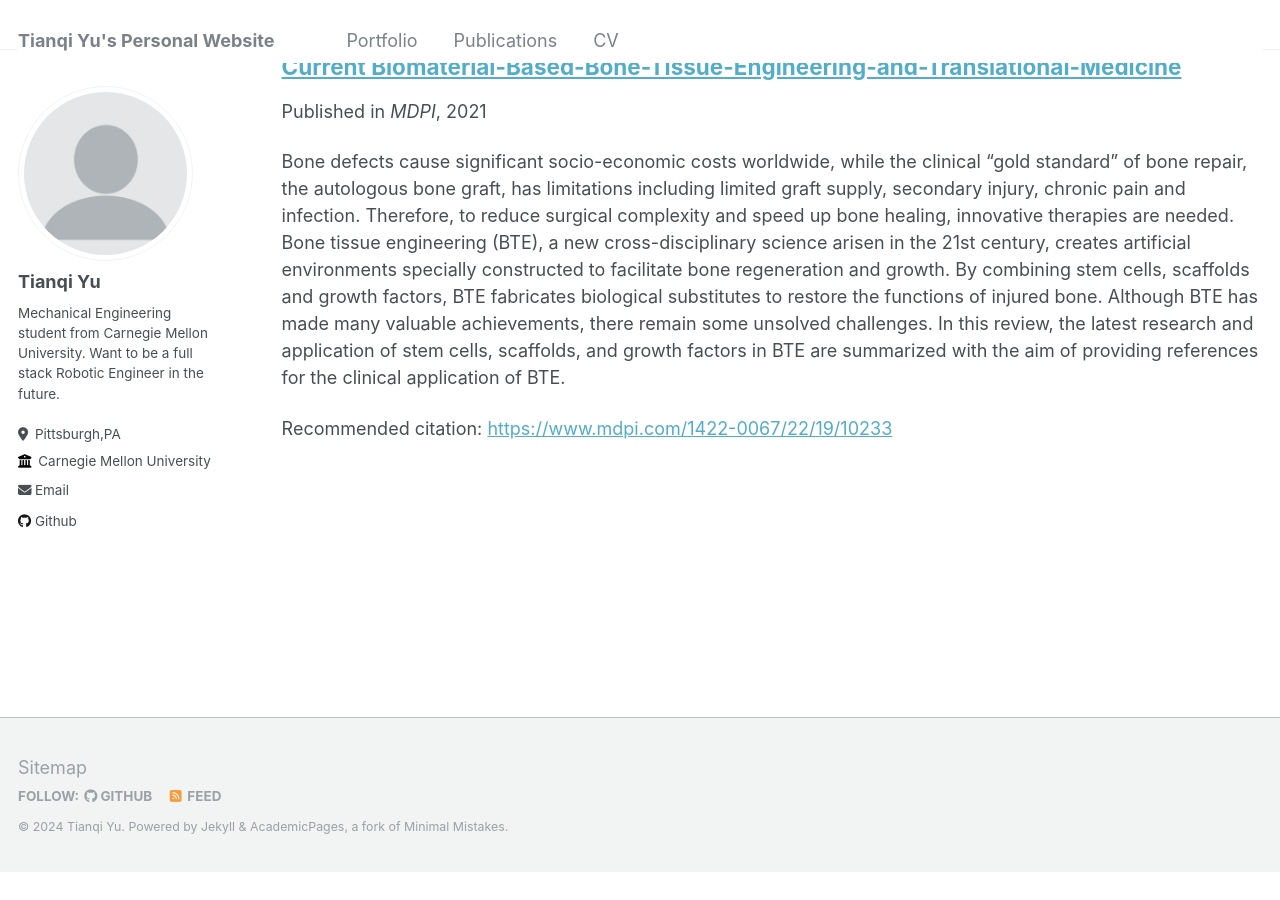
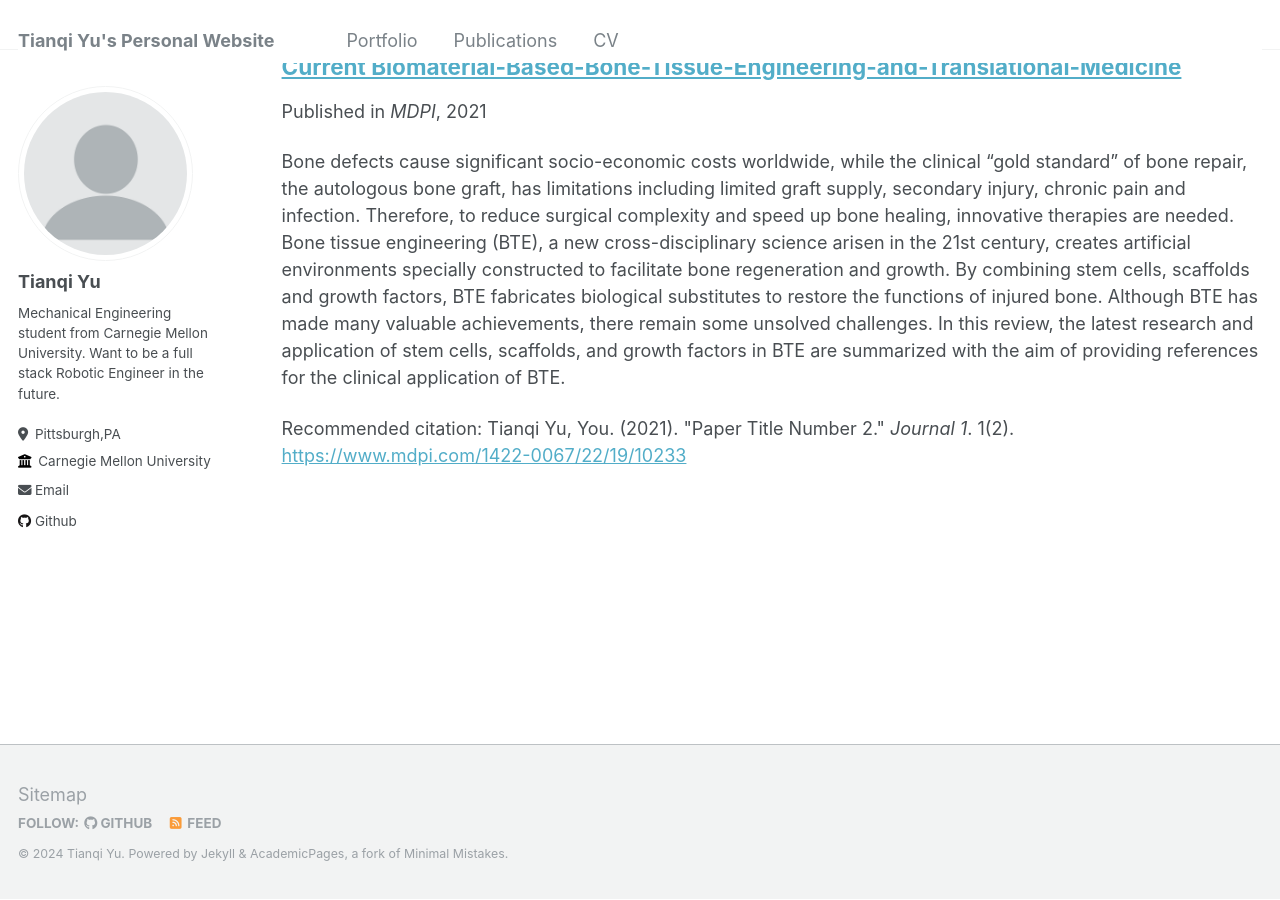
Before and after one commit to NickYu321/NickYu321.github.io, a Jekyll site: the page built from _pages/publications.md, in a window 1280 px wide and 900 px high, scrolled down 621 px. Built offline with Jekyll 4.4.1, drawn with Linux system fonts in a browser that asks for light colours; before the commit the page ends 1494 px from its top, so only the background shows below that.

Commit message:
Update 2021-09-14-Current Biomaterial-Based Bone Tissue Engineering and Translational Medicine.md

```diff
--- a/_publications/2021-09-14-Current Biomaterial-Based Bone Tissue Engineering and Translational Medicine.md
+++ b/_publications/2021-09-14-Current Biomaterial-Based Bone Tissue Engineering and Translational Medicine.md
@@ -5,7 +5,7 @@ permalink: /publication/ijms-22-10233.pdf
 date: 2021-09-14
 venue: 'MDPI'
 paperurl: 'https://www.mdpi.com/1422-0067/22/19/10233'
-citation: ''
+citation: 'Tianqi Yu, You. (2021). &quot;Paper Title Number 2.&quot; <i>Journal 1</i>. 1(2).'
 ---
 
 Bone defects cause significant socio-economic costs worldwide, while the clinical “gold standard” of bone repair, the autologous bone graft, has limitations including limited graft supply, secondary injury, chronic pain and infection. Therefore, to reduce surgical complexity and speed up bone healing, innovative therapies are needed. Bone tissue engineering (BTE), a new cross-disciplinary science arisen in the 21st century, creates artificial environments specially constructed to facilitate bone regeneration and growth. By combining stem cells, scaffolds and growth factors, BTE fabricates biological substitutes to restore the functions of injured bone. Although BTE has made many valuable achievements, there remain some unsolved challenges. In this review, the latest research and application of stem cells, scaffolds, and growth factors in BTE are summarized with the aim of providing references for the clinical application of BTE.
```
